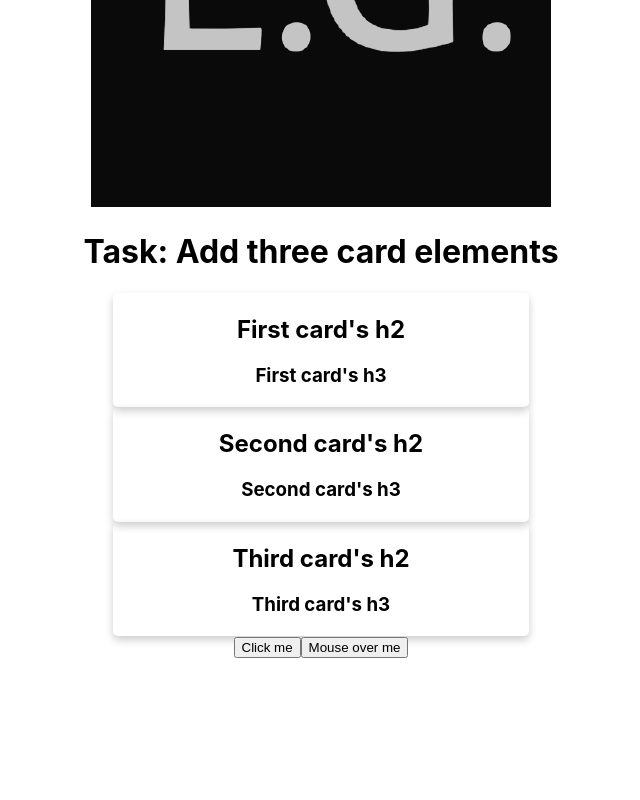
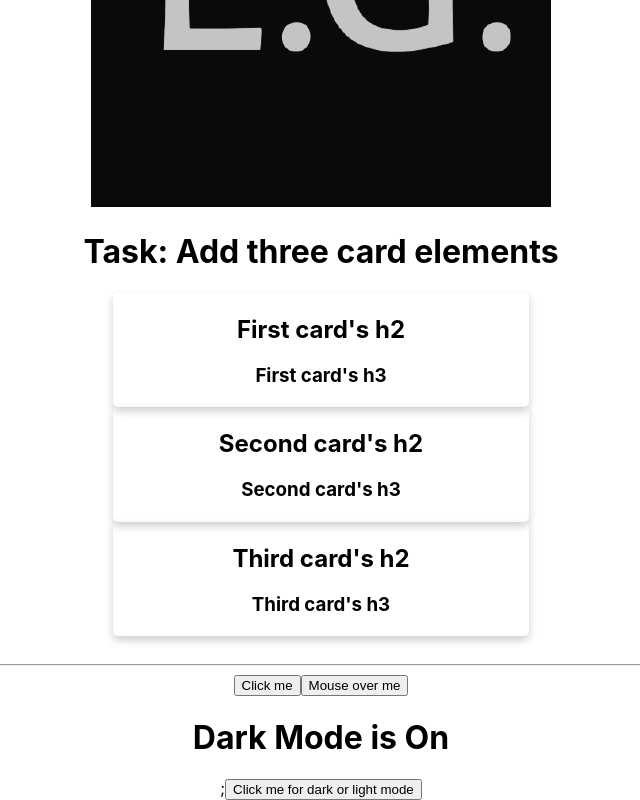
Before and after one commit to dwaxgio/meta-react-core, a React (Create React App) app: page / in a window 1280 px wide. Shown: the part 657-1457 px from the top of the page, without its empty margins (319-959 px from the left). Before the commit the page ends 1315 px from the top, so only its background shows below. Built offline with nearby package versions, Linux system fonts and the light colour scheme.

Commit message:
ModeToggler component added to to handle user events

```diff
--- a/src/App.js
+++ b/src/App.js
@@ -4,7 +4,10 @@
 import Expressions from "./components/Expressions";
 import Attributes from "./components/Attributes";
 import Card from "./components/Card";
+
+// WEEK 2
 import EventHandling from "./components/EventHandling";
+import ModeToggler from "./components/ModeToggler";
 
 const bool = false;
 const str1 = "just";
@@ -26,9 +29,11 @@
         <Card h2="Second card's h2" h3="Second card's h3" />
         <Card h2="Third card's h2" h3="Third card's h3" />
       </div>
-
+      <br />
+      <hr />
       <div>
         <EventHandling />
+        <ModeToggler />
       </div>
     </div>
   );
--- /dev/null
+++ b/src/components/ModeToggler.js
@@ -0,0 +1,24 @@
+const ModeToggler = () => {
+  let darkModeOn = true;
+  const darkMode = <h1>Dark Mode is On</h1>;
+  const lightMode = <h1>Light Mode is On</h1>;
+
+  const handleClick = () => {
+    darkModeOn = !darkModeOn;
+
+    if (darkModeOn) {
+      console.log("Dark Mode is On");
+    } else {
+      console.log("Light Mode is On");
+    }
+  };
+
+  return (
+    <div>
+      {darkModeOn ? darkMode : lightMode};
+      <button onClick={handleClick}>Click me for dark or light mode</button>
+    </div>
+  );
+};
+
+export default ModeToggler;
```
